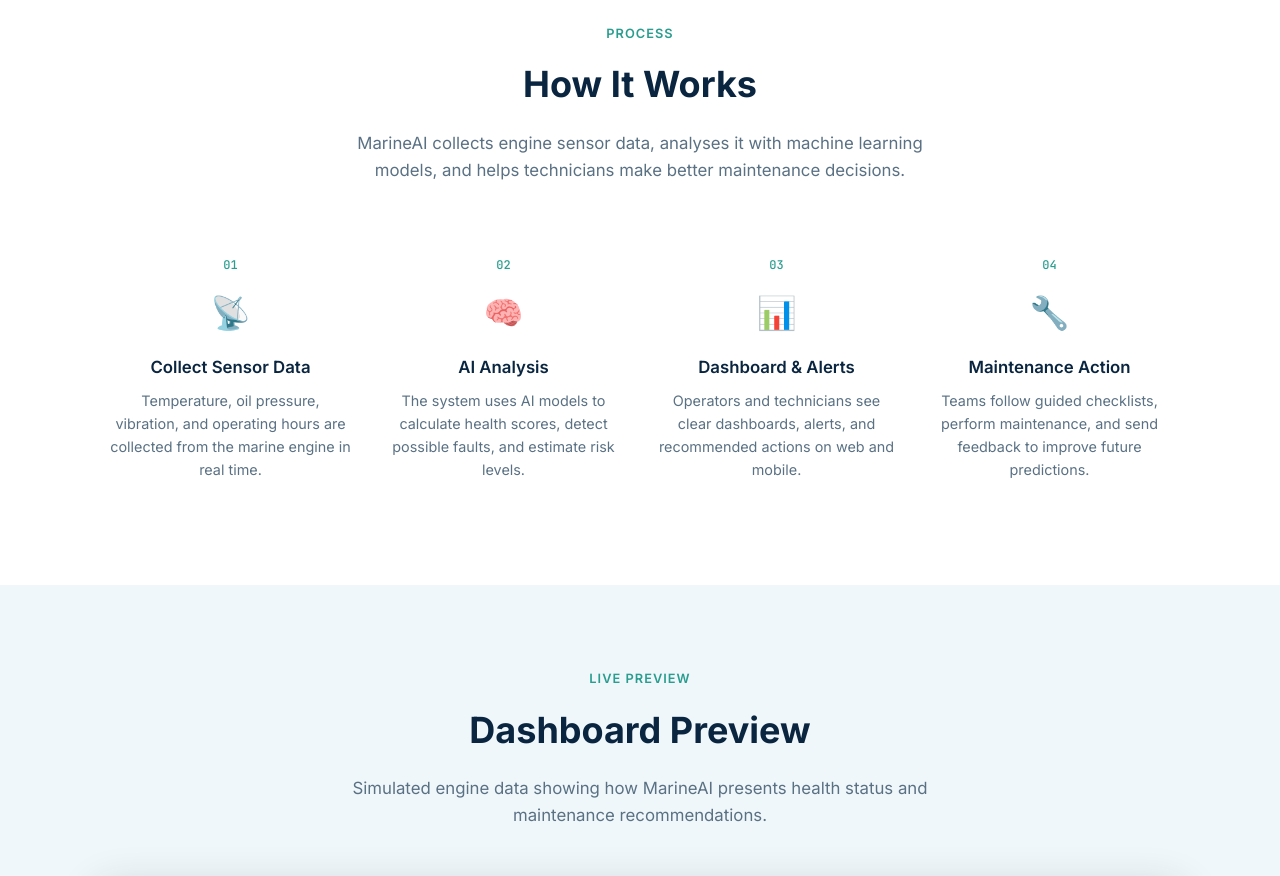
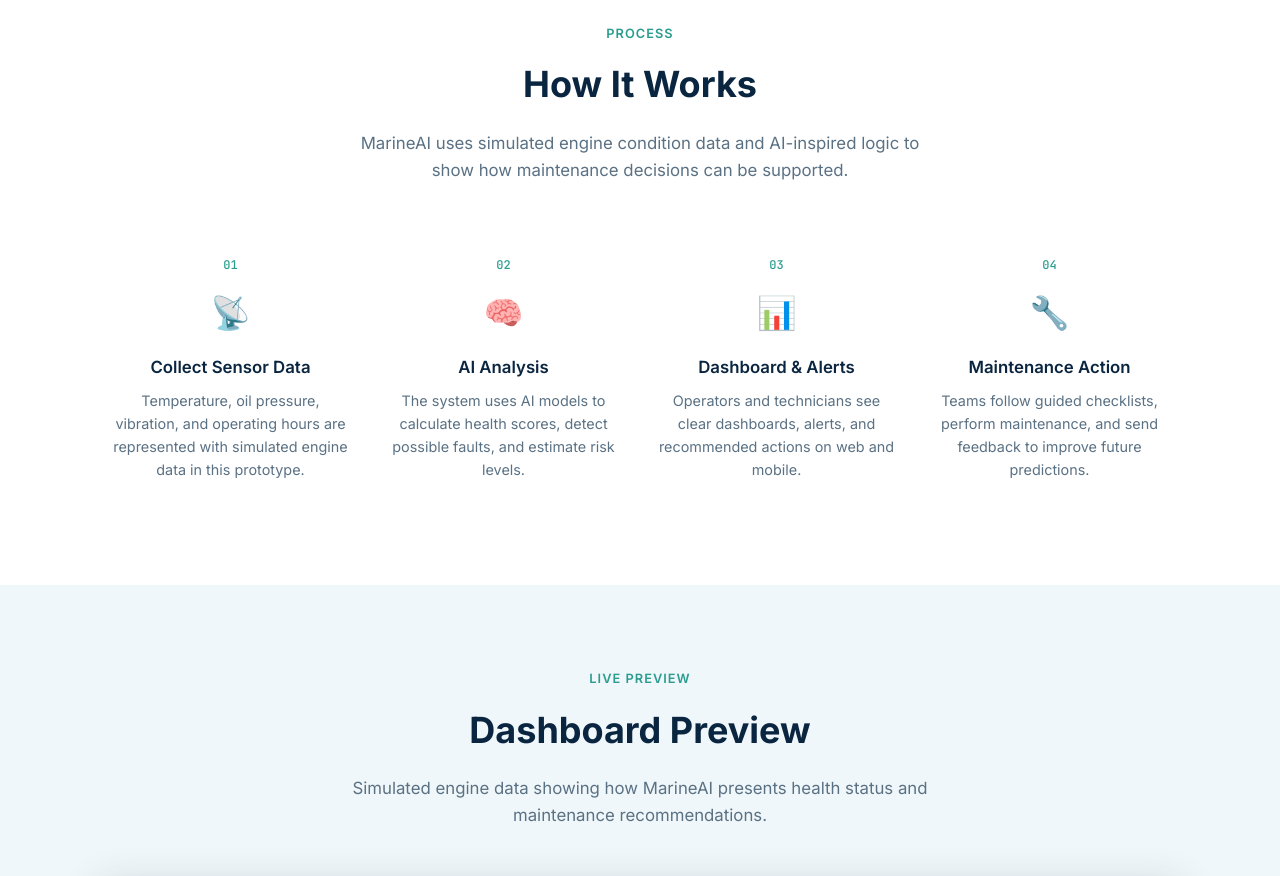
Before and after one commit to ferayett/marineai-smart-maintenance-package, a plain HTML site: page index.html in a window 1280 px wide. Shown: the part 860-1736 px from the top of the page. Drawn offline with Linux system fonts and the light colour scheme.

Commit message:
Update prototype wording

```diff
--- a/index.html
+++ b/index.html
@@ -80,8 +80,7 @@
           <span class="section-tag">Process</span>
           <h2 class="section-title">How It Works</h2>
           <p class="section-desc">
-            MarineAI collects engine sensor data, analyses it with machine learning models,
-            and helps technicians make better maintenance decisions.
+            MarineAI uses simulated engine condition data and AI-inspired logic to show how maintenance decisions can be supported.
           </p>
         </div>
         <div class="steps">
@@ -90,7 +89,7 @@
             <div class="step-icon" aria-hidden="true">📡</div>
             <h3 class="step-title">Collect Sensor Data</h3>
             <p class="step-text">
-              Temperature, oil pressure, vibration, and operating hours are collected from the marine engine in real time.
+              Temperature, oil pressure, vibration, and operating hours are represented with simulated engine data in this prototype.
             </p>
           </div>
           <div class="step-connector" aria-hidden="true"></div>
```
